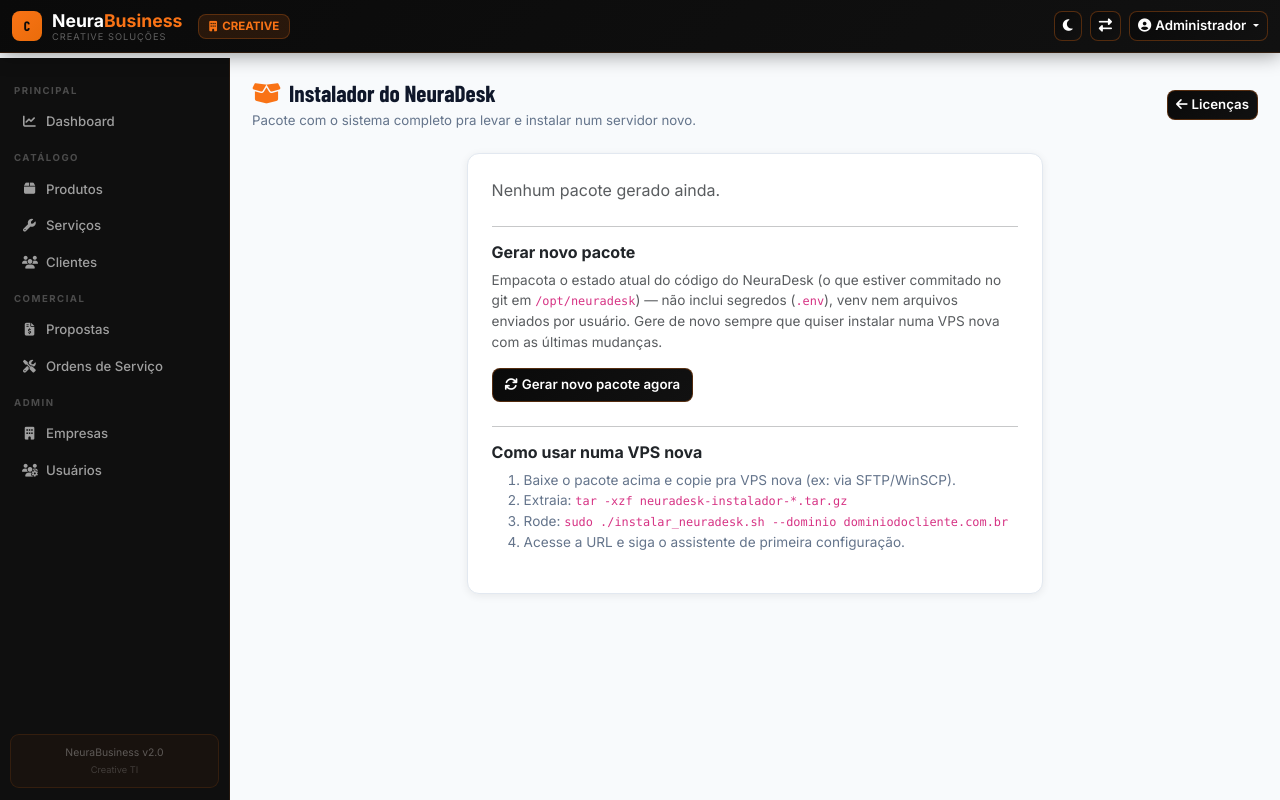
After one commit to arlindoluizjuniorsi-lgtm/neurabusiness, a Flask app: page /admin/instalador-neuradesk in a window 1280 px wide. The commit adds this page. Run offline with Flask 3, Linux system fonts and the light colour scheme; the visitor is signed in with stand-in values (Sample User, id 1); parts of the project's set-up code (start-up, migrations or seed data) failed here and were passed over; some web fonts are replaced.

Commit message:
Adiciona tela pra gerar e baixar o instalador do NeuraDesk
Antes disso, gerar o pacote de instalacao exigia acesso direto a VPS
(git archive na mao). Agora tem uma tela em /admin/instalador-neuradesk
(super_admin) com botao "Gerar novo pacote" (roda git archive contra
/opt/neuradesk na hora) e "Baixar" (download direto pelo navegador,
autenticado).

O pacote em si (pacotes_neuradesk/) fica fora do git -- e output
gerado, nao codigo.

Bug encontrado e corrigido: git archive falhava com "dubious ownership"
porque o NeuraBusiness roda como root e o repositorio do NeuraDesk e do
usuario neuradesk. Nao uso git config --global (nunca mexo em git
config global) -- resolvido com override pontual por invocacao
(git -c safe.directory=/opt/neuradesk), sem alterar nenhum arquivo de
configuracao.

Testado via Flask test_client: gerar pacote -> baixar -> extrair ->
confirma que o instalar_neuradesk.sh vem dentro, tudo funcionando.

```diff
--- a/app.py
+++ b/app.py
@@ -5,7 +5,7 @@ from werkzeug.security import generate_password_hash, check_password_hash
 from functools import wraps
 from datetime import datetime, date, timedelta
 from sqlalchemy import func, or_
-import os, json, uuid, base64
+import os, json, uuid, base64, subprocess
 
 from config import Config
 import mp_integracao
@@ -1749,6 +1749,68 @@ def contrato_neuradesk_confirmar(id):
     return redirect(url_for('detalhe_licenca_neuradesk', id=ct.licenca_id))
 
 
+# ─── PACOTE INSTALADOR DO NEURADESK ─────────────────────────────────────────────
+
+NEURADESK_REPO_DIR = '/opt/neuradesk'
+PACOTES_DIR = os.path.join(os.path.dirname(os.path.abspath(__file__)), 'pacotes_neuradesk')
+
+
+def _pacote_atual():
+    """Retorna (caminho, nome, tamanho, data) do pacote mais recente, ou None."""
+    if not os.path.isdir(PACOTES_DIR):
+        return None
+    arquivos = [f for f in os.listdir(PACOTES_DIR) if f.endswith('.tar.gz')]
+    if not arquivos:
+        return None
+    arquivos.sort(key=lambda f: os.path.getmtime(os.path.join(PACOTES_DIR, f)), reverse=True)
+    caminho = os.path.join(PACOTES_DIR, arquivos[0])
+    return {
+        'caminho': caminho,
+        'nome': arquivos[0],
+        'tamanho_kb': round(os.path.getsize(caminho) / 1024),
+        'gerado_em': datetime.fromtimestamp(os.path.getmtime(caminho)),
+    }
+
+
+@app.route('/admin/instalador-neuradesk')
+@login_required
+@super_admin_required
+def instalador_neuradesk():
+    return render_template('instalador_neuradesk.html', pacote=_pacote_atual())
+
+
+@app.route('/admin/instalador-neuradesk/gerar', methods=['POST'])
+@login_required
+@super_admin_required
+def instalador_neuradesk_gerar():
+    os.makedirs(PACOTES_DIR, exist_ok=True)
+    nome = f"neuradesk-instalador-{datetime.now().strftime('%Y%m%d-%H%M%S')}.tar.gz"
+    caminho = os.path.join(PACOTES_DIR, nome)
+    try:
+        subprocess.run(
+            ['git', '-c', f'safe.directory={NEURADESK_REPO_DIR}',
+             'archive', '--format=tar.gz', f'--output={caminho}', 'HEAD'],
+            cwd=NEURADESK_REPO_DIR, check=True, capture_output=True, text=True, timeout=60,
+        )
+        flash(f'Pacote gerado: {nome}', 'success')
+    except subprocess.CalledProcessError as e:
+        flash(f'Erro ao gerar pacote: {e.stderr}', 'danger')
+    except Exception as e:
+        flash(f'Erro ao gerar pacote: {e}', 'danger')
+    return redirect(url_for('instalador_neuradesk'))
+
+
+@app.route('/admin/instalador-neuradesk/baixar')
+@login_required
+@super_admin_required
+def instalador_neuradesk_baixar():
+    pacote = _pacote_atual()
+    if not pacote:
+        flash('Nenhum pacote gerado ainda.', 'warning')
+        return redirect(url_for('instalador_neuradesk'))
+    return send_file(pacote['caminho'], as_attachment=True, download_name=pacote['nome'], mimetype='application/gzip')
+
+
 @app.route('/admin/licencas/<int:id>/bloquear', methods=['POST'])
 @login_required
 @super_admin_required
--- a/templates/base.html
+++ b/templates/base.html
@@ -124,6 +124,7 @@ body{background:var(--nb-bg);color:var(--nb-text);padding-top:58px;min-height:10
           {% if current_user and current_user.is_super_admin %}
           <li><a class="dropdown-item" href="{{ url_for('listar_licencas_neuradesk') }}"><i class="fas fa-key me-2" style="color:#f97316"></i>Licenças NeuraDesk</a></li>
           <li><a class="dropdown-item" href="{{ url_for('admin_integracoes') }}"><i class="fas fa-plug me-2" style="color:#f97316"></i>Integrações</a></li>
+          <li><a class="dropdown-item" href="{{ url_for('instalador_neuradesk') }}"><i class="fas fa-box-open me-2" style="color:#f97316"></i>Instalador NeuraDesk</a></li>
           {% endif %}
           {% if session.is_admin %}
           <li><hr class="dropdown-divider" style="border-color:var(--nb-border)"></li>
--- /dev/null
+++ b/templates/instalador_neuradesk.html
@@ -0,0 +1,59 @@
+{% extends "base.html" %}
+{% block title %}Instalador NeuraDesk — NeuraBusiness{% endblock %}
+{% block content %}
+<div class="page-header d-flex justify-content-between align-items-center">
+  <div>
+    <h1><i class="fas fa-box-open me-2" style="color:var(--nb-accent)"></i>Instalador do NeuraDesk</h1>
+    <p>Pacote com o sistema completo pra levar e instalar num servidor novo.</p>
+  </div>
+  <a href="{{ url_for('listar_licencas_neuradesk') }}" class="btn btn-nb btn-sm"><i class="fas fa-arrow-left me-1"></i>Licenças</a>
+</div>
+
+<div class="row justify-content-center">
+  <div class="col-md-7">
+    <div class="card">
+      <div class="card-body p-4">
+
+        {% if pacote %}
+        <h6 class="fw-bold mb-3">Pacote atual</h6>
+        <div class="mb-3" style="font-size:.9rem;">
+          <div><b>Arquivo:</b> <code>{{ pacote.nome }}</code></div>
+          <div><b>Tamanho:</b> {{ pacote.tamanho_kb }} KB</div>
+          <div><b>Gerado em:</b> {{ pacote.gerado_em.strftime('%d/%m/%Y %H:%M') }}</div>
+        </div>
+        <a href="{{ url_for('instalador_neuradesk_baixar') }}" class="btn btn-accent mb-4">
+          <i class="fas fa-download me-1"></i>Baixar pacote
+        </a>
+        {% else %}
+        <p class="text-muted mb-4">Nenhum pacote gerado ainda.</p>
+        {% endif %}
+
+        <hr>
+
+        <h6 class="fw-bold mb-2 mt-3">Gerar novo pacote</h6>
+        <p class="text-muted" style="font-size:.85rem;">
+          Empacota o estado atual do código do NeuraDesk (o que estiver commitado no git em
+          <code>/opt/neuradesk</code>) — não inclui segredos (<code>.env</code>), venv nem
+          arquivos enviados por usuário. Gere de novo sempre que quiser instalar numa VPS nova
+          com as últimas mudanças.
+        </p>
+        <form method="POST" action="{{ url_for('instalador_neuradesk_gerar') }}">
+          <button type="submit" class="btn btn-nb">
+            <i class="fas fa-sync me-1"></i>Gerar novo pacote agora
+          </button>
+        </form>
+
+        <hr class="mt-4">
+
+        <h6 class="fw-bold mb-2 mt-3">Como usar numa VPS nova</h6>
+        <ol style="font-size:.85rem;color:var(--nb-muted);">
+          <li>Baixe o pacote acima e copie pra VPS nova (ex: via SFTP/WinSCP).</li>
+          <li>Extraia: <code>tar -xzf {{ pacote.nome if pacote else 'neuradesk-instalador-*.tar.gz' }}</code></li>
+          <li>Rode: <code>sudo ./instalar_neuradesk.sh --dominio dominiodocliente.com.br</code></li>
+          <li>Acesse a URL e siga o assistente de primeira configuração.</li>
+        </ol>
+      </div>
+    </div>
+  </div>
+</div>
+{% endblock %}
```
Also changed, not shown: 1 other file.
